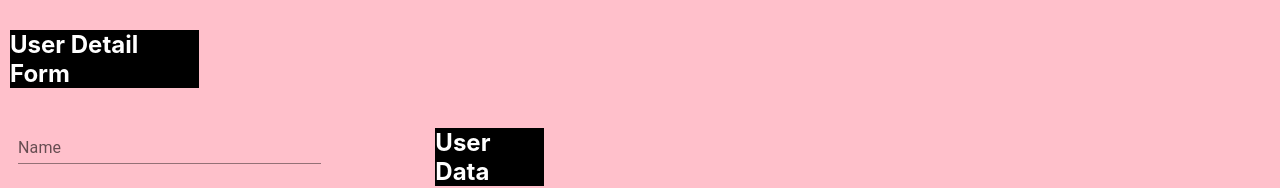
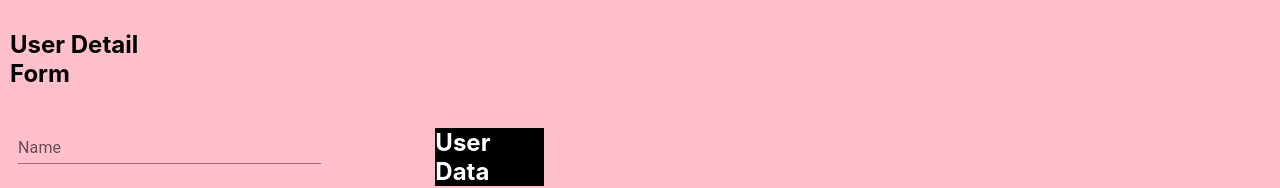
Before and after one commit to MonikaDhanasekaran/task4react, a React (Create React App) app: page / in a window 1280 px wide. Shown: the top 188 px of the page. Built offline with nearby package versions, Linux system fonts and the light colour scheme; no server answers.

Commit message:
Update App.js

```diff
--- a/src/App.js
+++ b/src/App.js
@@ -175,7 +175,7 @@ function App() {
 
     <div style={{ padding: "10px", background: 'pink', color: 'black', }}>
 
-      <h2 style={{background: 'black', color: 'white', width: '15%'}}>User Detail Form</h2>
+      <h2 style={{color: 'black', width: '15%'}}>User Detail Form</h2>
 
       <Box sx={{ flexGrow: 1 }}>
 
```
